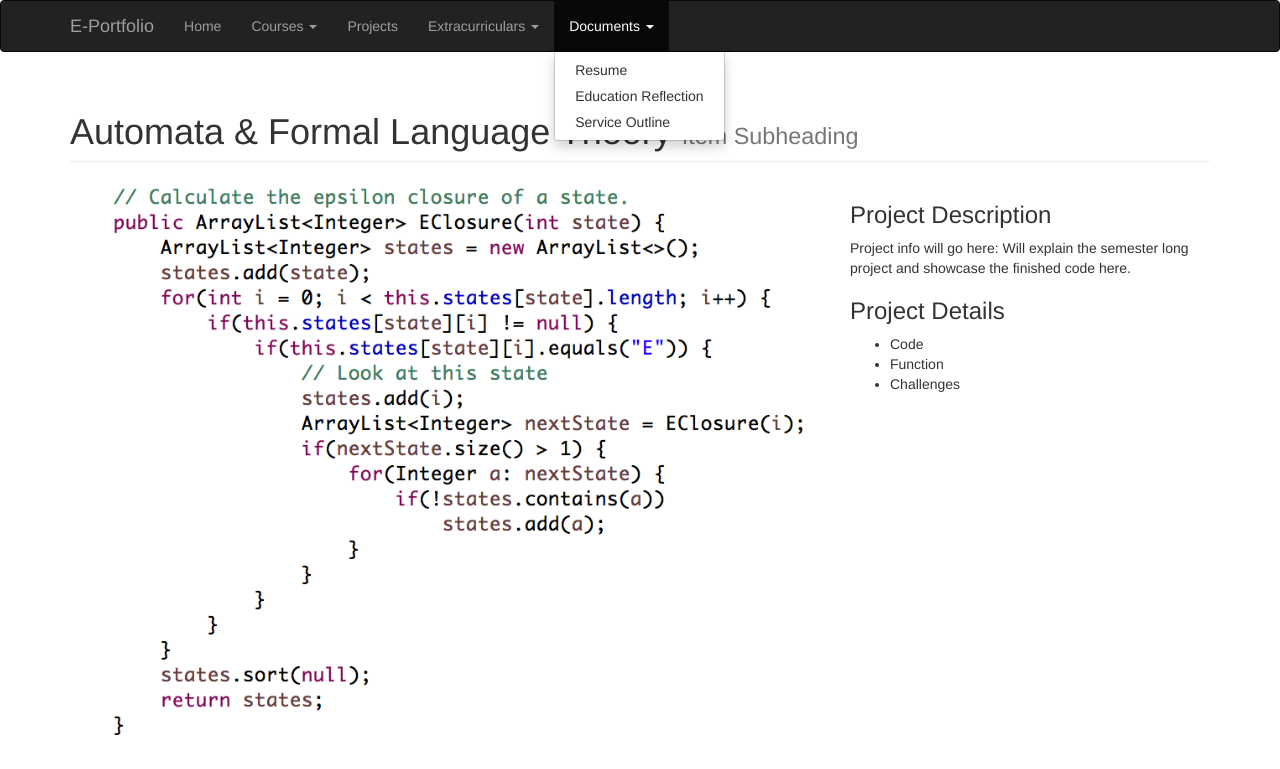
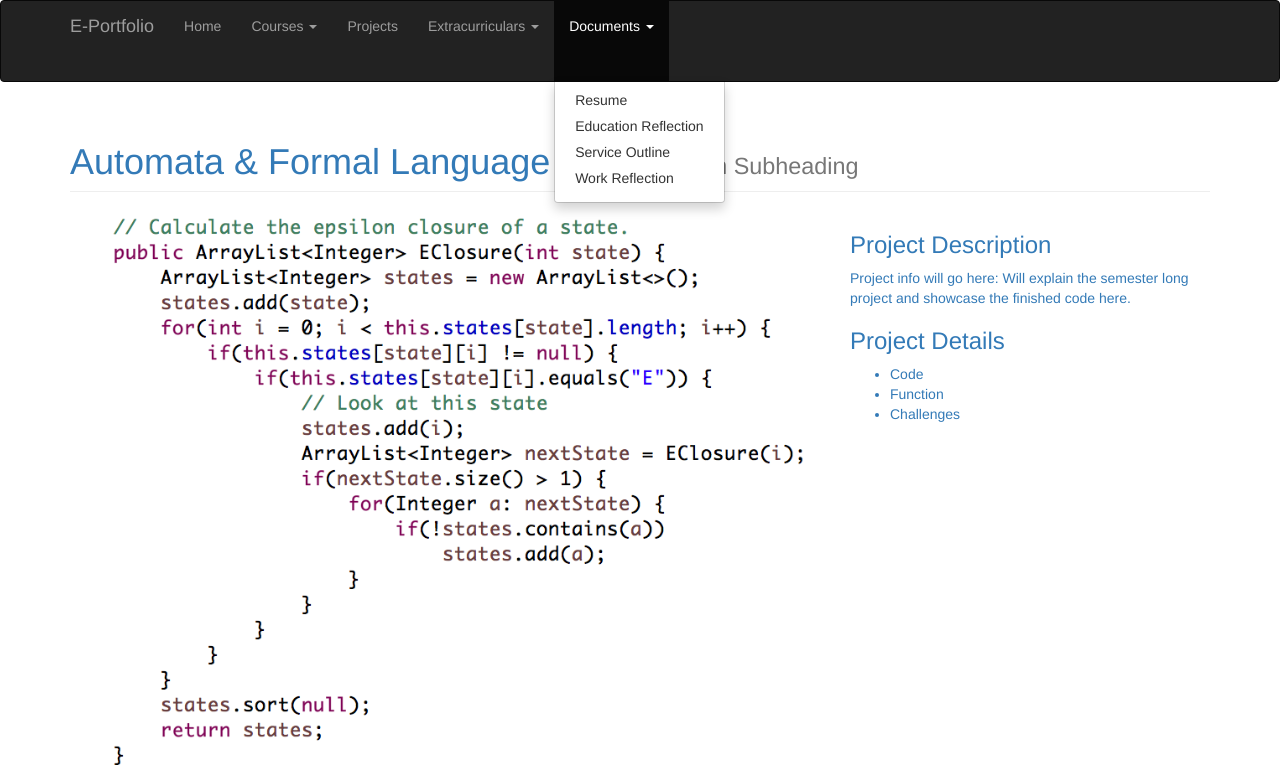
Before and after one commit to PatrickFis/E-Portfolio, a PHP site: page /courses/automata.php in a window 1280 px wide, after a click on "Documents". Shown: the top 769 px of the page. Run offline with PHP 8.4, Linux system fonts and the light colour scheme; grey boxes labelled with a size stand in for pictures from a placeholder-image service; some libraries are stand-ins or nearby versions.

Commit message:
Added work reflection, changed link to academic reflection

```diff
--- a/navbar.php
+++ b/navbar.php
@@ -38,8 +38,9 @@
               <span class="caret"></a>
             <ul class="dropdown-menu">
               <li><a href="/docs/Resume.pdf">Resume</a></li>
-              <li><a href="/docs/Education Reflection.docx">Education Reflection</a></li>
+              <li><a href="/docs/AcademicReflectionRevised.docx">Education Reflection</a></li>
               <li><a href="/docs/ServiceReflectionOutline.docx">Service Outline</a></li>
+              <li><a href="/docs/WorkReflection.docx">Work Reflection<a></li>
             </ul>
           </li>
         </ul>
```
Also changed, not shown: 1 other file.
